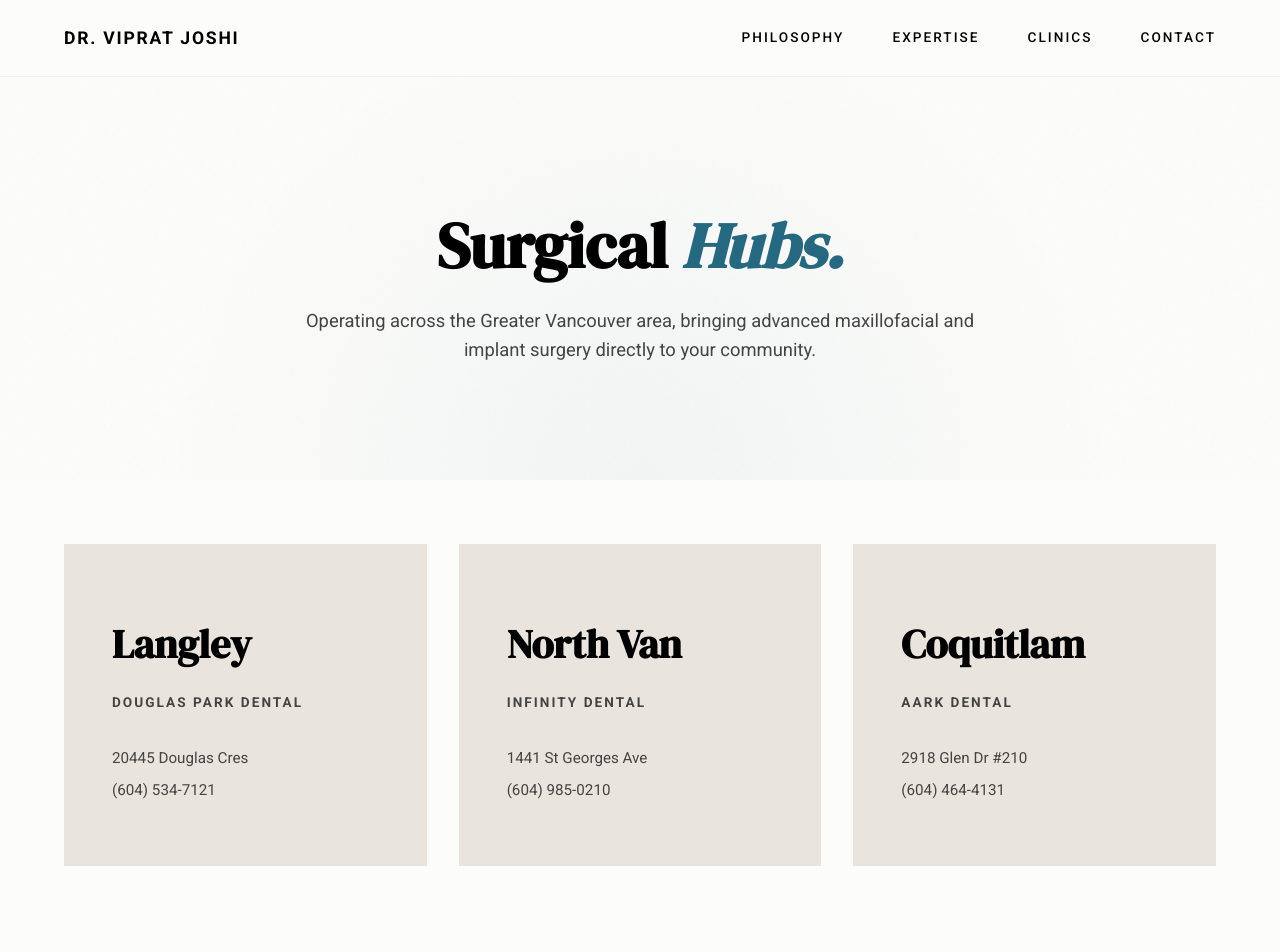
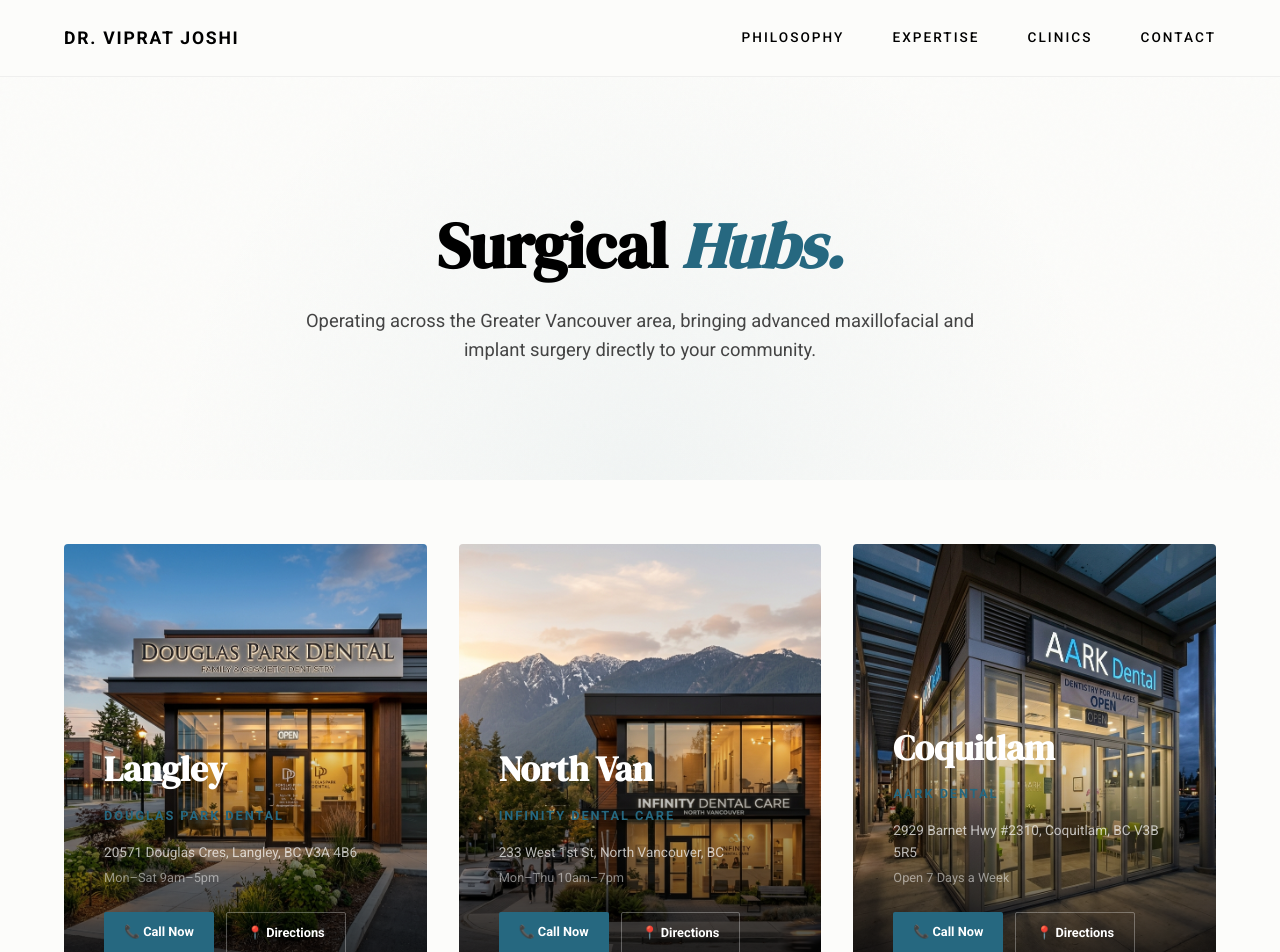
Before and after one commit to LuminaDigitals/viprat-joshi-portfolio, a Next.js app: page /clinics in a window 1280 px wide. Shown: the top 952 px of the page. Built offline with nearby package versions, Linux system fonts and the light colour scheme.

Commit message:
feat: sync Clinics page with homepage rich surgical hub cards

```diff
--- a/src/app/clinics/page.module.css
+++ b/src/app/clinics/page.module.css
@@ -53,7 +53,7 @@
 /* Locations Section */
 .locationsSection {
   padding: 4rem 4rem 8rem;
-  background: var(--background);
+  background-color: var(--background);
 }
 
 .locationGrid {
@@ -65,55 +65,110 @@
 }
 
 .locationCard {
-  padding: 4rem 3rem;
-  background: var(--background-alt);
+  background: var(--background);
   transition: all 0.4s ease;
+  cursor: pointer;
+  overflow: hidden;
   position: relative;
-  overflow: hidden;
-  cursor: pointer;
-  border-top: 4px solid transparent;
+  height: 450px;
+  display: flex;
+  align-items: flex-end;
+  border-radius: 4px;
 }
 
-.locationCard:hover {
-  border-top-color: var(--primary);
-  transform: translateY(-5px);
-  background: #FFFFFF;
-  box-shadow: 0 20px 40px rgba(0,0,0,0.03);
+.locationCard::before {
+  content: '';
+  position: absolute;
+  top: 0; left: 0; right: 0; bottom: 0;
+  background: linear-gradient(to top, rgba(0,0,0,0.85) 0%, rgba(0,0,0,0) 60%);
+  z-index: 1;
+}
+
+.locationImage {
+  position: absolute;
+  top: 0; left: 0; width: 100%; height: 100%;
+  object-fit: cover;
+  z-index: 0;
+  transition: transform 0.8s ease;
+}
+
+.locationCard:hover .locationImage {
+  transform: scale(1.05);
+}
+
+.locationContent {
+  position: relative;
+  z-index: 2;
+  padding: 2.5rem;
+  color: #FFFFFF;
 }
 
 .locationCity {
   font-family: var(--font-serif);
-  font-size: 2.5rem;
-  margin-bottom: 1rem;
-  color: var(--foreground);
+  font-size: 2.2rem;
+  margin-bottom: 0.5rem;
 }
 
 .locationClinic {
-  color: var(--foreground-light);
   text-transform: uppercase;
   letter-spacing: 0.15em;
-  font-size: 0.85rem;
+  font-size: 0.8rem;
   font-weight: 600;
-  margin-bottom: 2rem;
+  color: var(--primary);
+  margin-bottom: 1rem;
 }
 
-.details {
-  font-size: 0.95rem;
-  line-height: 1.6;
-  color: var(--foreground-light);
+.locationAddress {
+  font-size: 0.85rem;
+  color: rgba(255,255,255,0.7);
+  margin-bottom: 0.25rem;
+}
+
+.locationHours {
+  font-size: 0.8rem;
+  color: rgba(255,255,255,0.5);
+  margin-bottom: 1.5rem;
+}
+
+.locationActions {
   display: flex;
-  flex-direction: column;
-  gap: 0.5rem;
+  gap: 0.75rem;
+}
+
+.locationBtn {
+  padding: 0.6rem 1.25rem;
+  background: var(--primary);
+  color: #FFFFFF;
+  font-size: 0.8rem;
+  font-weight: 600;
+  text-decoration: none;
+  border-radius: 2px;
+  transition: all 0.3s ease;
+}
+
+.locationBtnOutline {
+  padding: 0.6rem 1.25rem;
+  background: transparent;
+  color: #FFFFFF;
+  font-size: 0.8rem;
+  font-weight: 600;
+  text-decoration: none;
+  border: 1px solid rgba(255,255,255,0.3);
+  border-radius: 2px;
+  transition: all 0.3s ease;
+}
+
+.locationBtnOutline:hover {
+  border-color: #FFFFFF;
+  background: rgba(255,255,255,0.1);
 }
 
 @media (max-width: 1024px) {
   .locationGrid {
-    grid-template-columns: repeat(2, 1fr);
+    grid-template-columns: 1fr;
+    padding: 0 2rem;
+  }
+  .locationCard {
+    height: 400px;
   }
 }
-
-@media (max-width: 768px) {
-  .locationGrid {
-    grid-template-columns: 1fr;
-  }
-}
--- a/src/app/clinics/page.tsx
+++ b/src/app/clinics/page.tsx
@@ -3,6 +3,7 @@
 import styles from './page.module.css';
 import Navbar from '@/components/Navbar';
 import { motion } from 'framer-motion';
+import Image from 'next/image';
 
 export default function Clinics() {
   const revealUp = {
@@ -17,22 +18,34 @@
 
   const clinics = [
     {
-      city: "Langley",
-      name: "Douglas Park Dental",
-      address: "20445 Douglas Cres",
-      phone: "(604) 534-7121"
+      city: 'Langley',
+      clinic: 'Douglas Park Dental',
+      img: '/douglas-park.png',
+      address: '20571 Douglas Cres, Langley, BC V3A 4B6',
+      phone: '(778) 726-0125',
+      hours: 'Mon–Sat 9am–5pm',
+      website: 'https://douglasparkdental.ca/',
+      directions: 'https://www.google.com/maps/dir//49.102995,-122.6525408'
     },
     {
-      city: "North Van",
-      name: "Infinity Dental",
-      address: "1441 St Georges Ave",
-      phone: "(604) 985-0210"
+      city: 'North Van',
+      clinic: 'Infinity Dental Care',
+      img: '/infinity-dental.png',
+      address: '233 West 1st St, North Vancouver, BC',
+      phone: '(778) 488-0815',
+      hours: 'Mon–Thu 10am–7pm',
+      website: 'https://infinitydentalcare.ca/',
+      directions: 'https://www.google.com/maps/search/Infinity+Dental+Care+North+Vancouver'
     },
     {
-      city: "Coquitlam",
-      name: "Aark Dental",
-      address: "2918 Glen Dr #210",
-      phone: "(604) 464-4131"
+      city: 'Coquitlam',
+      clinic: 'AARK Dental',
+      img: '/aark-dental.png',
+      address: '2929 Barnet Hwy #2310, Coquitlam, BC V3B 5R5',
+      phone: '(604) 554-0244',
+      hours: 'Open 7 Days a Week',
+      website: 'https://aarkdentistcoquitlamcentre.com/',
+      directions: 'https://www.google.com/maps/search/AARK+Dental+Coquitlam+Centre'
     }
   ];
 
@@ -65,17 +78,22 @@
           animate="visible"
           variants={staggerContainer}
         >
-          {clinics.map((clinic, idx) => (
-            <motion.div
-              key={idx}
-              className={styles.locationCard}
-              variants={revealUp}
-            >
-              <h3 className={styles.locationCity}>{clinic.city}</h3>
-              <p className={styles.locationClinic}>{clinic.name}</p>
-              <div className={styles.details}>
-                <p>{clinic.address}</p>
-                <p>{clinic.phone}</p>
+          {clinics.map((loc, i) => (
+            <motion.div key={i} variants={revealUp} className={styles.locationCard}>
+              <Image src={loc.img} alt={loc.clinic} fill className={styles.locationImage} />
+              <div className={styles.locationContent}>
+                <h3 className={styles.locationCity}>{loc.city}</h3>
+                <p className={styles.locationClinic}>{loc.clinic}</p>
+                <p className={styles.locationAddress}>{loc.address}</p>
+                <p className={styles.locationHours}>{loc.hours}</p>
+                <div className={styles.locationActions}>
+                  <a href={`tel:${loc.phone.replace(/\D/g, '')}`} className={styles.locationBtn}>
+                    📞 Call Now
+                  </a>
+                  <a href={loc.directions} target="_blank" rel="noopener noreferrer" className={styles.locationBtnOutline}>
+                    📍 Directions
+                  </a>
+                </div>
               </div>
             </motion.div>
           ))}
```
